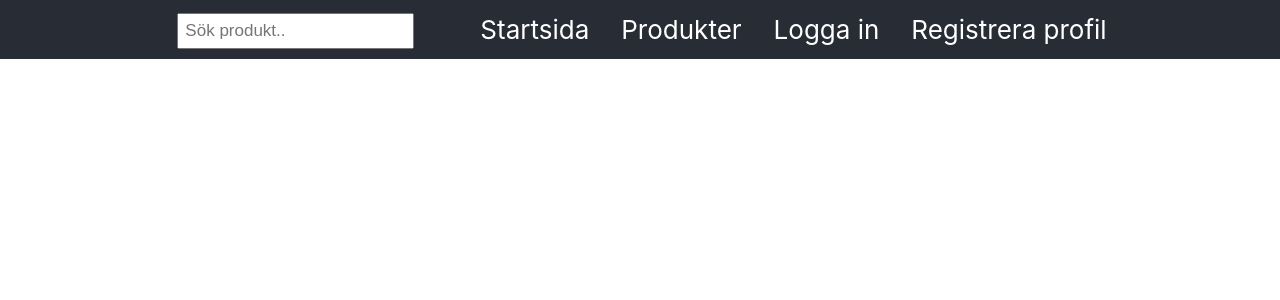
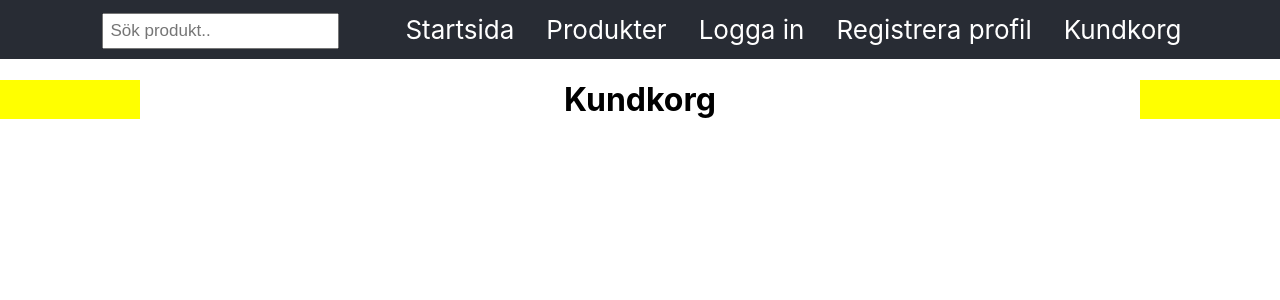
Before and after one commit to peterpanduro/d0018e-webb, a React (Create React App) app: page /cart in a window 1280 px wide. Shown: the top 300 px of the page. Built offline with nearby package versions, Linux system fonts and the light colour scheme.

Commit message:
Added Cart in navbar that shows products in cart

```diff
--- a/src/App.js
+++ b/src/App.js
@@ -8,6 +8,7 @@ import Header from './components/Header'
 import Product from './pages/Product'
 import Login from './pages/Login'
 import Account from './pages/Account'
+import ShoppingCart from './pages/ShoppingCart'
 import { CartProvider } from './AppContext'
 
 export default function App() {
@@ -31,6 +32,7 @@ export default function App() {
               <Route exact path='/login' render={ () => <Login rerend={rerender} />}/>
               <Route exact path ="/register" render={()=><RegisterProfile rerend={rerender} />}/>
               <Route exact path ="/account" render={()=><Account rerend={rerender} />}/>
+              <Route exact path="/cart" component={ShoppingCart} />
             </Switch>
           </div>
         </div>
--- a/src/components/Header.js
+++ b/src/components/Header.js
@@ -47,6 +47,9 @@ export default function Header(props) {
                                     </li>
                                 </>
                             )}
+                        <li>
+                            <Link to="/cart">Kundkorg</Link>
+                        </li>
                     </ul>
                 </nav>
             </header>
--- a/src/pages/Account.js
+++ b/src/pages/Account.js
@@ -1,12 +1,10 @@
-import React, { useEffect, useState, useContext } from 'react'
+import React, { useEffect, useState } from 'react'
 import Cookies from 'js-cookie';
 import { getUser } from '../functions/api'
-import { useCartState } from '../AppContext'
 
 export default function Account() {
 
     const [user, setUser] = useState({});
-    const cartState = useCartState();
 
     useEffect(() => {
         checkCookie();
@@ -14,7 +12,6 @@ export default function Account() {
       }, []);
 
     const checkCookie = () => {
-        console.log({cartState})
         const jwt = Cookies.get("jwt");
         if (!jwt) {
             window.location.assign("/");
@@ -34,7 +31,6 @@ export default function Account() {
 
     return (
         <div>
-            <p>Number of items in cart: {cartState.cart.length}</p>
             <p>Account page</p>
             <p>This page will only show when user is logged in</p>
             <p>Namn: {user.Name}</p>
--- a/src/pages/ShoppingCart.js
+++ b/src/pages/ShoppingCart.js
@@ -1,10 +1,18 @@
 import React from 'react';
+import { useCart } from '../AppContext';
 
 export default function ShoppingCart() {
+
+  const [cartState, cartDispatch] = useCart();
+
   return (
     <div className="ShoppingCart">
-      <h1>Kundkorg</h1>
-
+       <h1>Kundkorg</h1>
+      {cartState.cart.map(item => (
+        <div key={item.id}>
+          <p>{item.numberOfItems} st. {item.name}</p>
+        </div>
+      ))}
     </div>
   );
 }
```
Lines whose indentation alone changed are shown as unchanged.
